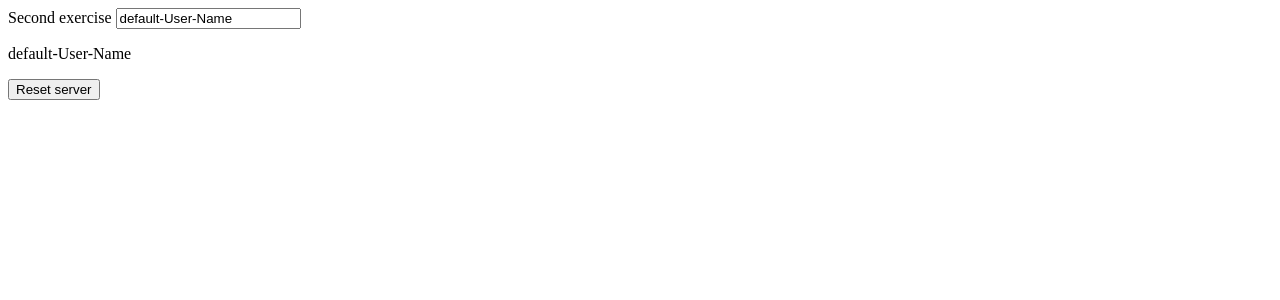
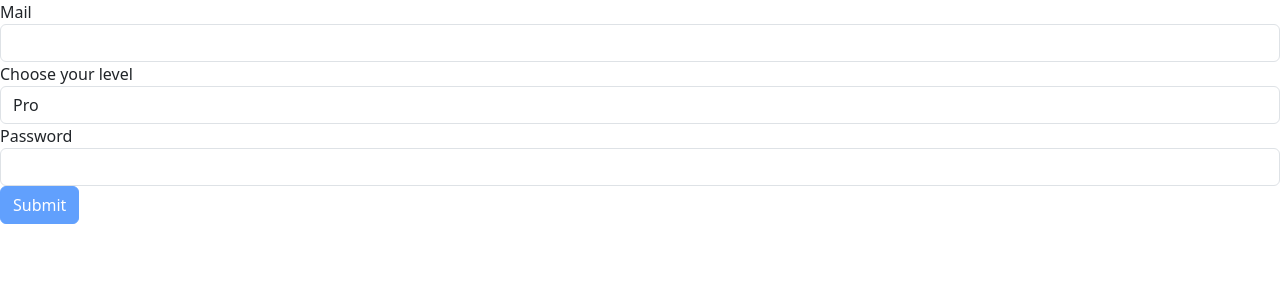
Before and after one commit to DamianJanoszka/Project_Angular_Udemy, an Angular app: page / in a window 1280 px wide. Shown: the top 300 px of the page. Built offline with nearby package versions, Linux system fonts and the light colour scheme.

Commit message:
Sixth exercise

```diff
--- a/angular.json
+++ b/angular.json
@@ -28,6 +28,7 @@
               "src/assets"
             ],
             "styles": [
+              "node_modules/bootstrap/dist/css/bootstrap.min.css",
               "src/styles.scss"
             ],
             "scripts": []
--- a/src/app/app.component.html
+++ b/src/app/app.component.html
@@ -1,12 +1,46 @@
-<label>Second exercise </label>
 
-<input type="text"
-       class="form-control"
-       [(ngModel)] = "userName">
+<div class="col-xs-6">
+  <form #myForm="ngForm" (ngSubmit)="onSubmit()">
+    <div class="form-group">
+      <label for="email">Mail</label>
+      <input type="email"
+             id="email"
+             class="form-control"
+             ngModel
+             name="email"
+             required
+             email
+             #email="ngModel">
+      <span *ngIf="!email.valid && email.touched">Please enter a valid email!</span>
+    </div>
+    <div class="form-group">
+      <label for="radio">Choose your level</label>
+      <select type="radio"
+              id="radio"
+              name="withoutAnyNameItDoesntWorkButWhyDMme"
+              [ngModel] = "selectedLevel"
+              class="form-control">
+        <option>Basic</option>
+        <option>Advanced</option>
+        <option>Pro</option>
+      </select>
+    </div>
 
-<p>{{ userName }}
-</p>
-<button
-  class="btn btn-primary"
-  [disabled]="userName===''"
-  (click)="userName = ''">Reset server</button>
+    <div class="form-group">
+      <label for="password">Password</label>
+      <input type="password"
+             id="password"
+             class="form-control"
+             name="password"
+             ngModel
+             #password = "ngModel"
+      required>
+      <span  *ngIf="!password.valid && password.touched">Please enter a valid password!</span>
+    </div>
+
+  <button
+    class="btn btn-primary"
+    type="submit"
+    [disabled]="!myForm.valid">Submit</button>
+  </form>
+</div>
--- a/src/app/app.component.ts
+++ b/src/app/app.component.ts
@@ -1,5 +1,5 @@
-import { Component } from '@angular/core';
-
+import { Component, ViewChild  } from '@angular/core';
+import { NgForm } from '@angular/forms';
 @Component({
   selector: 'app-root',
   templateUrl: './app.component.html',
@@ -7,5 +7,11 @@ import { Component } from '@angular/core';
 })
 export class AppComponent {
   title = 'my-first-app';
-  userName = 'default-User-Name'
+
+  @ViewChild('myForm', { static: false }) signupForm: NgForm;
+  selectedLevel = 'Pro';
+
+  onSubmit() {
+    console.log(this.signupForm.value);
+  }
 }
```
